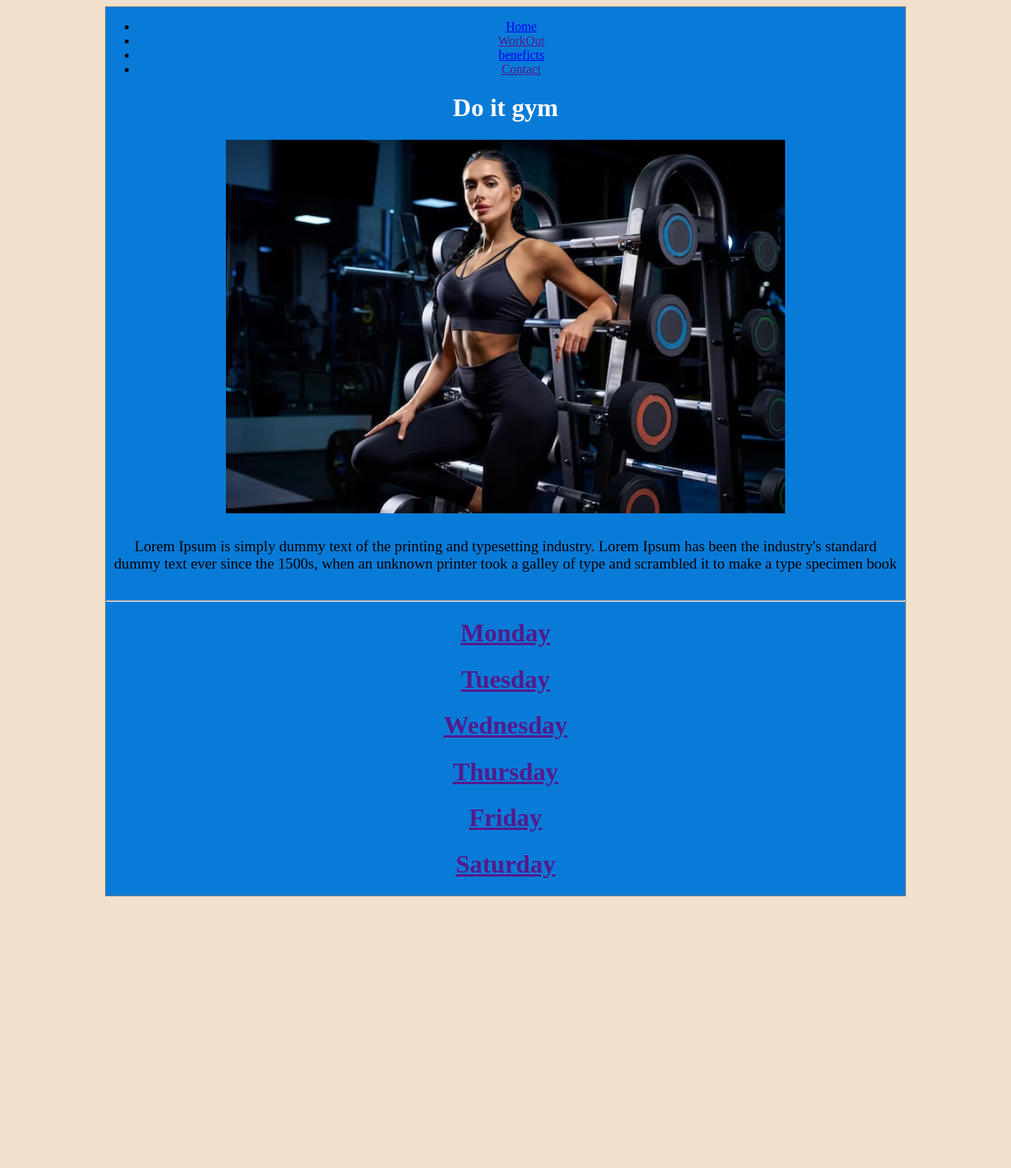
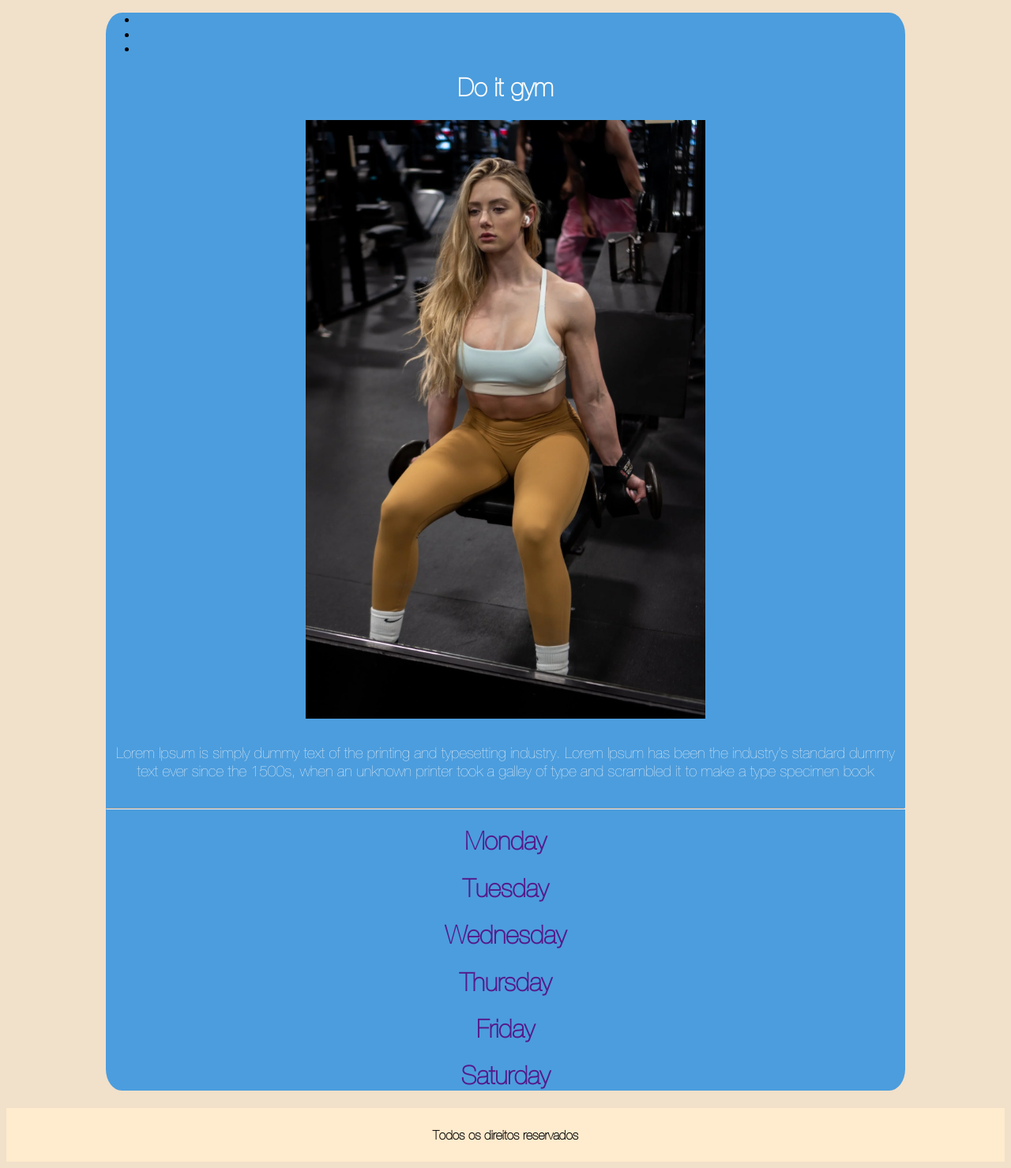
Before and after one commit to Betinsk/academiaHtml, a plain HTML site: page WorkOutProject/index.html in a window 1280 px wide. Shown: the whole page at 79% size. Before the commit the page ends 1143 px from the top, so only its background shows below. Drawn offline with Linux system fonts and the light colour scheme; a web font is replaced by a local one.

Commit message:
inserindo html no template

```diff
--- a/WorkOutProject/index.html
+++ b/WorkOutProject/index.html
@@ -10,20 +10,15 @@
 <body>
     <div class="container center"> <!-- Incio contanier-->
 
-        <div class="nav">
-            <ul>
-                <li><a href="index.html">Home</a></li>
-                <li><a href="">WorkOut</a></li>
-                <li><a href="benefits.html">beneficts</a></li>
-                <li><a href="">Contact</a></li>
-            </ul>
+        <div id ='nav'class="nav">
+
         </div>
 
 
     <h1>Do it gym</h1>
 
     <div class="imgindex">
-        <img src="img/gmyModel.png">
+        <img src="img/8690646.webp">
 
     </div>
 
@@ -42,5 +37,32 @@
         </div>
 
     </div> <!-- Fim container-->
+
+    <div class="center rodape"> <!-- Rodapé-->
+
+        Todos os direitos reservados
+
+    </div>
+
 </body>
+<script>
+    const nav = document.getElementById('nav')
+
+        const ul = document.createElement('ul')
+        const li0= document.createElement('li')
+        const li1 = document.createElement('li')
+        const li2= document.createElement('li')
+
+        const a = document.createElement('a')
+
+        nav.appendChild(ul)
+        ul.appendChild(li0)
+        ul.appendChild(li1)
+        ul.appendChild(li2)
+        li1.appendChild(a)
+
+
+
+</script>
+
 </html>
--- a/WorkOutProject/styles/style.css
+++ b/WorkOutProject/styles/style.css
@@ -2,13 +2,20 @@
 .container {
     width: 80%;
     height: 50%;
-    border: 1px solid gray;
     margin: auto;
-    background-color: rgb(8, 123, 216);
+    background: rgb(6, 129, 230, 0.7);
+    /*220, 238, 248 cor boa*/
+    border-radius: 2%;
 }
 
 body {
     background-color: rgb(241, 224, 202);
+
+}
+
+a {
+    text-decoration: none;
+    font-family: helveticaLight;
 }
 
 .paragrafo {
@@ -34,13 +41,14 @@ body {
 
 @font-face {
     font-family: helveticaLight;
-    src: url('fonts/Helvetica-Neue-Font/Helvetica\ Neue\ UltraLight/Helvetica Neue UltraLight.ttf') format("opentype");
+    src: url('../fonts/Helvetica-Neue-Font/Helvetica\ Neue\ UltraLight/Helvetica Neue UltraLight.ttf') format("opentype");
 }
 
  p{
     font-family: helveticaLight;
     font-weight: 300;
     font-size: 1.2em;
+    color: rgb(255, 255, 255);
  }
 
  .imgindex{
@@ -49,14 +57,23 @@ body {
 
 img {
     align-content: center;
-    width: 70%;
+    width: 50%;
 
 }
 
 h1 {
     color: rgb(252, 252, 252);
+    font-family: helveticaLight;
 }
 
 .benefits {
     margin: 8px;
 }
+
+.rodape {
+    background-color: blanchedalmond;
+    padding: 25px;
+    font-family: helveticaLight;
+    font-weight: 600;
+
+}
```
Also changed, not shown: WorkOutProject/index.js (added, +10 -0 lines), WorkOutProject/views/benefits.html (+3 -3 lines), classes.html (+40 -9 lines), WorkOutProject/img/8690646.webp (added), WorkOutProject/img/mirandacohen.jpg (added).
